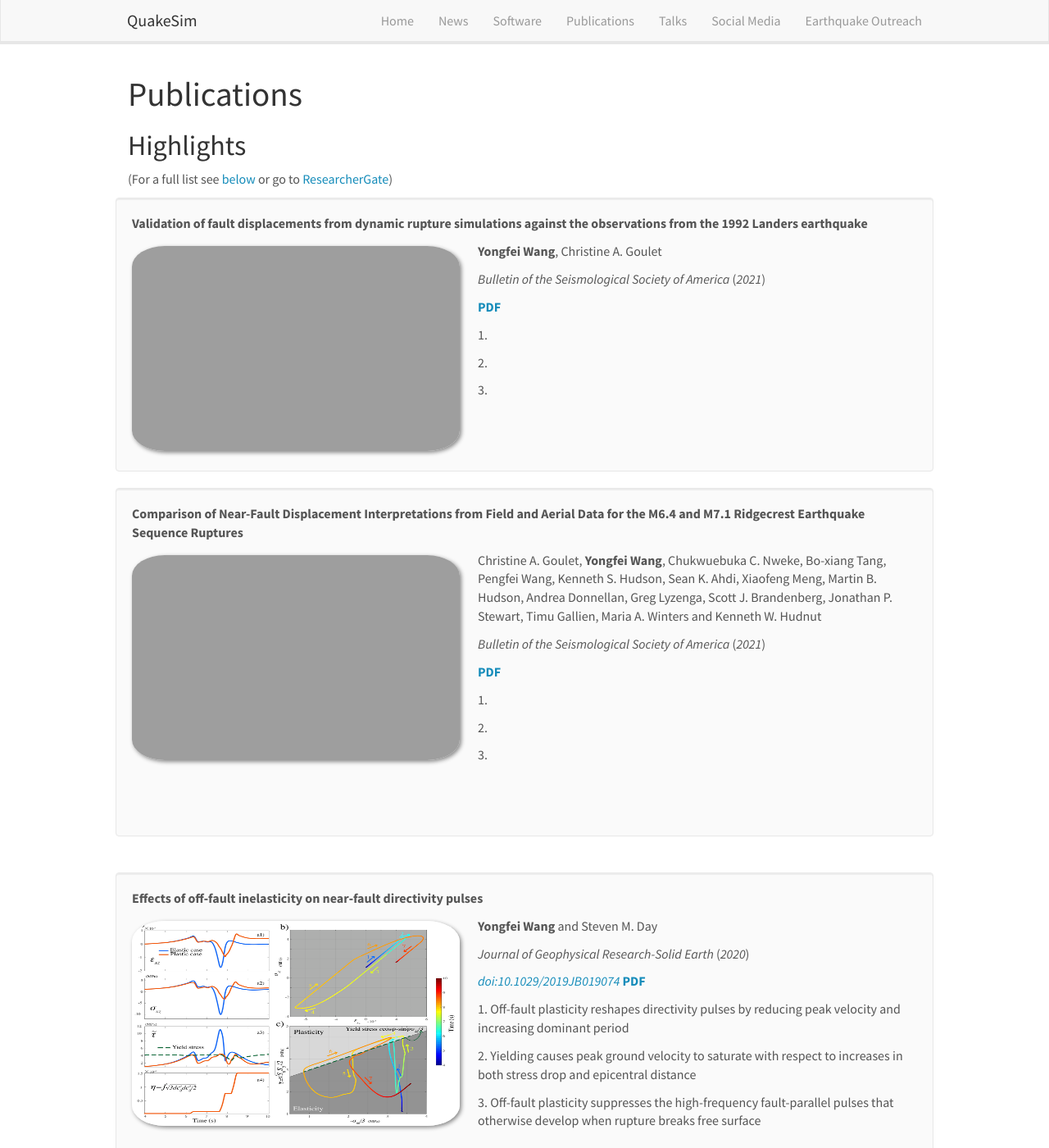
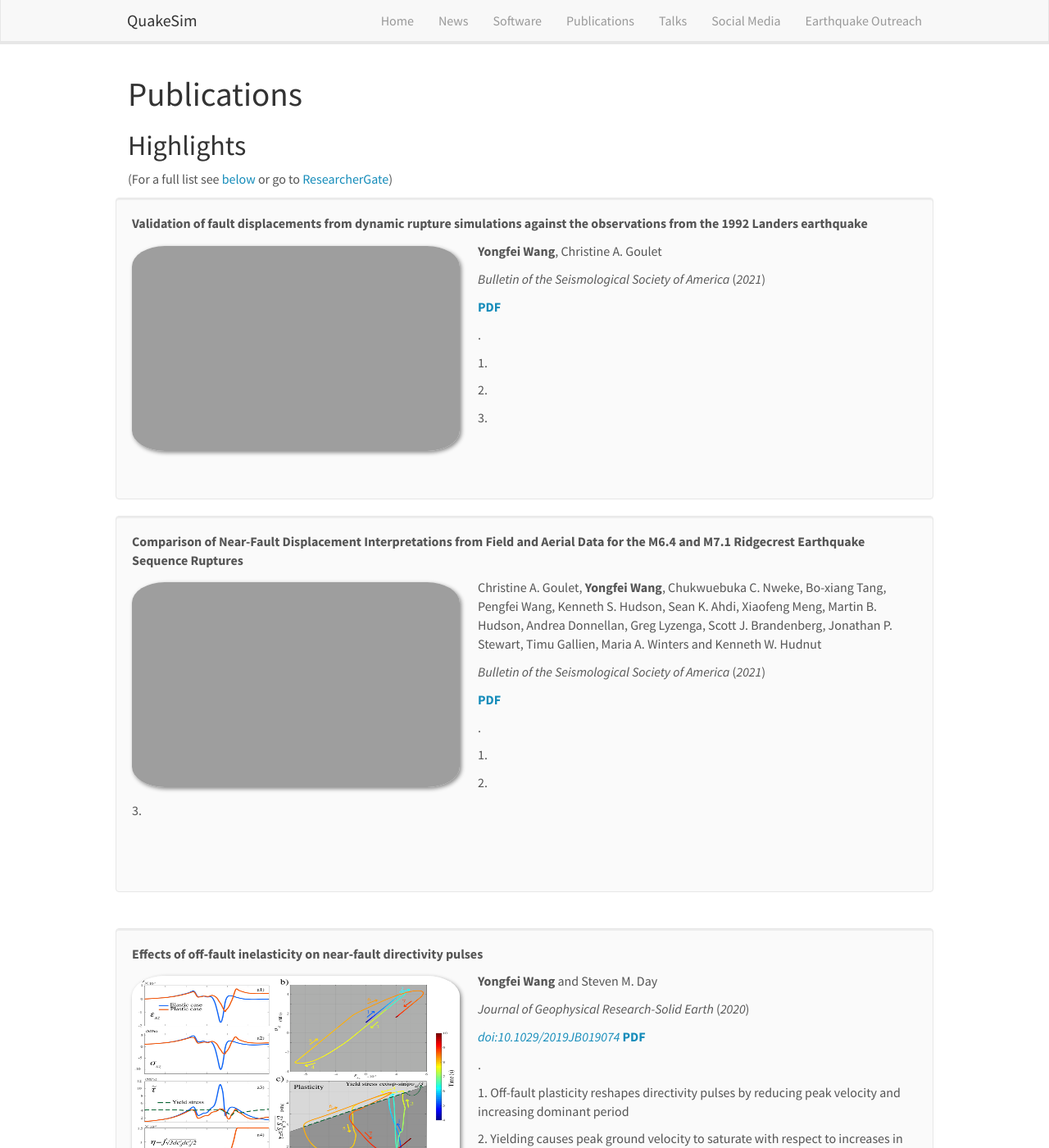
Before and after one commit to wangyf/wangyf.github.io, a Jekyll site: the page built from _pages/publications.md, in a window 1280 px wide and 1400 px high. Shown: the whole window at 82% size. Built offline with Jekyll 4.4.1, drawn with Linux system fonts in a browser that asks for light colours; nearby versions of some CDN libraries.

Commit message:
Update publications.md

```diff
--- a/_pages/publications.md
+++ b/_pages/publications.md
@@ -34,7 +34,7 @@ permalink: /publications/
   <p><em><a href="{{ publi.link.url }}">{{ publi.link.display }}</a></em> [<strong>PDF</strong>]({{ site.baseurl }}/pdf/{{publi.pdf}}) </p>
   <p> </p>
   <p class="text-danger"><strong> {{ publi.news1 }}</strong></p>
-  <p> [{{ publi.news2 }}]({{publi.news2link}})[{{ publi.news3 }}]({{publi.news3link}})</p>
+  <p> [{{ publi.news2 }}]({{publi.news2link}}).  [{{ publi.news3 }}]({{publi.news3link}})</p>
   <p> 1. {{publi.key1}}</p>
   <p> 2. {{publi.key2}}</p>
   <p> 3. {{publi.key3}}</p>
```
